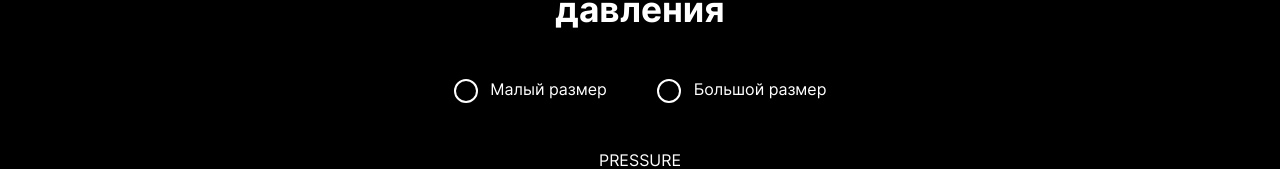
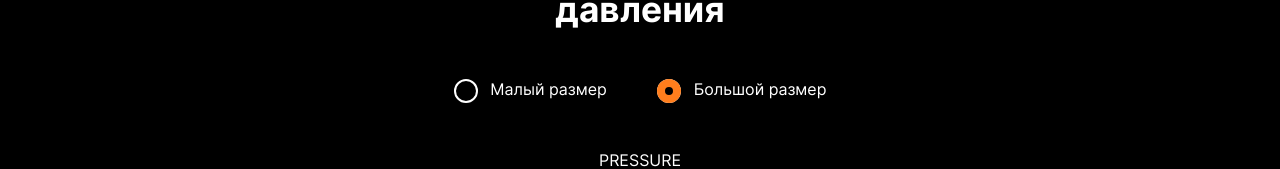
Before and after one commit to kivals/health-widget, a React (Vite) app: page /pressure in a window 1280 px wide. Shown: the part 381-550 px from the top of the page. Built offline with nearby package versions, Linux system fonts and the light colour scheme.

Commit message:
fix: PageLayout. Use size from context instead of useState

```diff
--- a/src/pages/PageLayout/PageLayout.tsx
+++ b/src/pages/PageLayout/PageLayout.tsx
@@ -1,15 +1,16 @@
-import React, { FC, useState } from "react";
+import {FC, ReactNode, useContext} from "react";
+import { AppContext } from "../../context/AppContext.tsx";
+import { TAppContext } from "../../types/TAppContext.ts";
 import RadioInput from "../../components/UI/RadioInput/RadioInput.tsx";
 import styles from "./PageLayout.module.css";
 
-
 interface IPageLayout {
   title: string,
-  children: React.ReactNode,
+  children: ReactNode,
 }
 
 const PageLayout:FC<IPageLayout> = ({ title, children}) => {
-  const [size, setSize] = useState<string>("big");
+  const { size, setSize } = useContext(AppContext) as TAppContext;
 
   return (
     <div className={styles.wrapper}>
```
